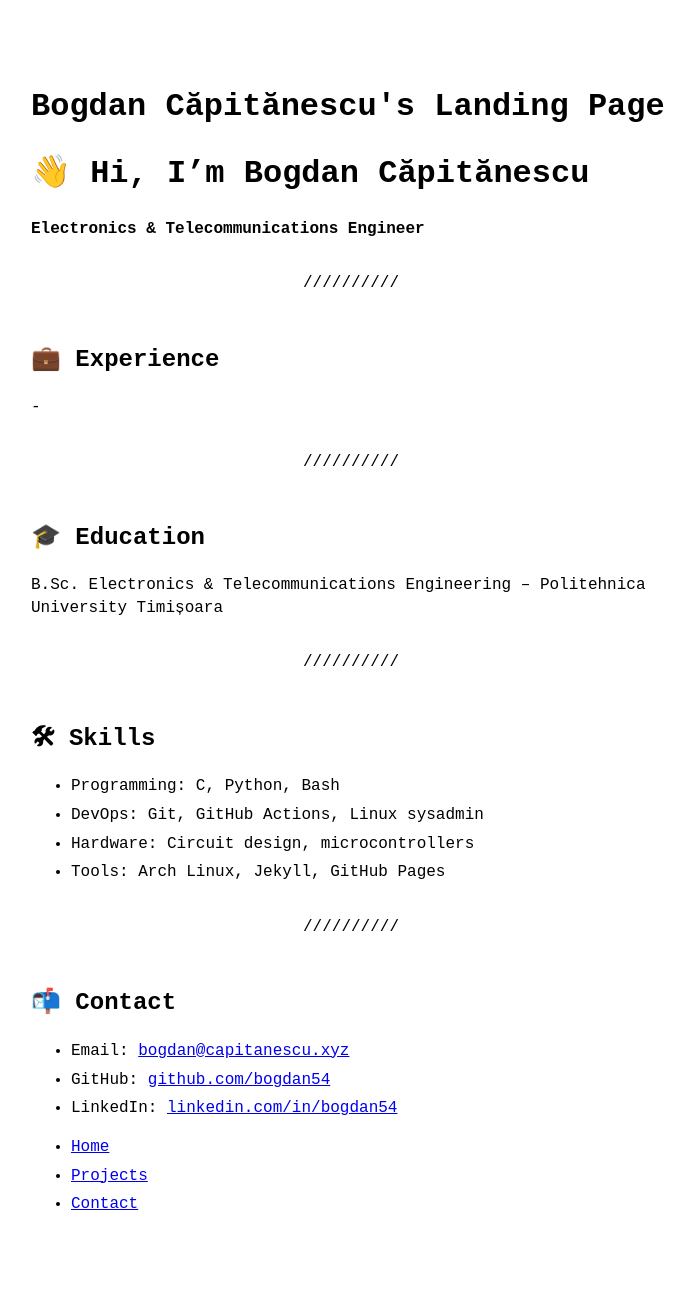
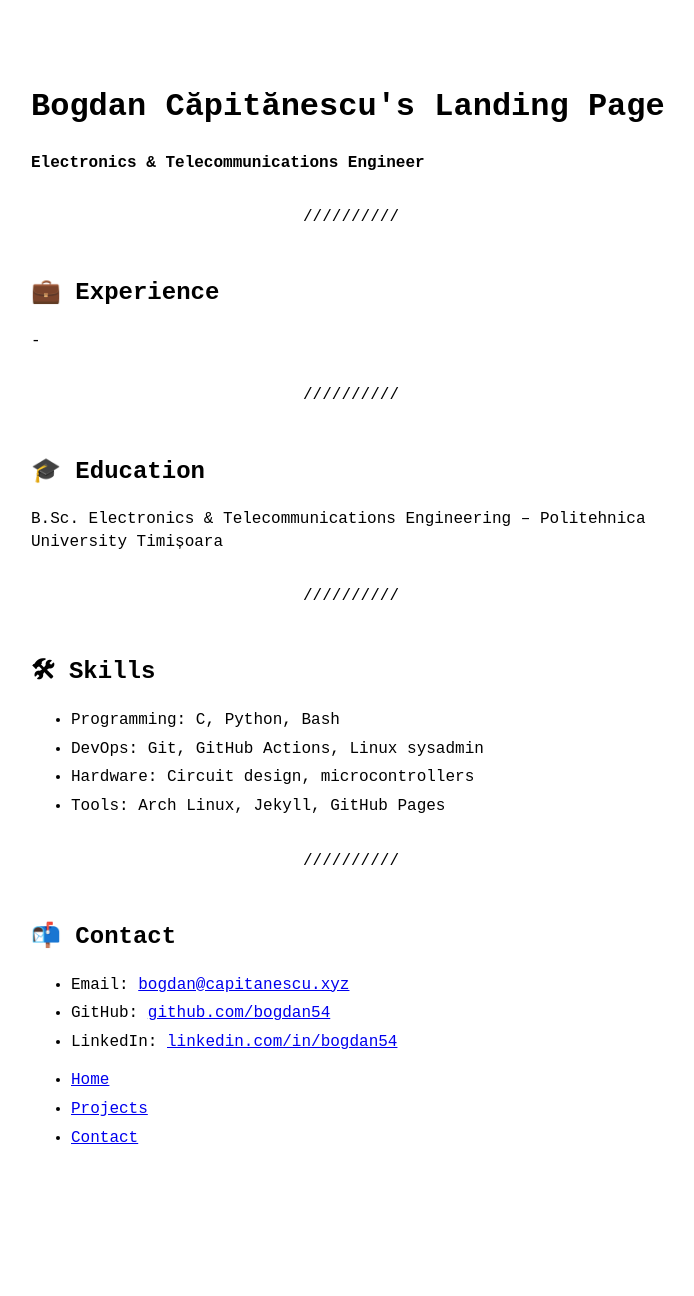
Before and after one commit to Bogdan54/bogdan54.github.io, a Jekyll site: the page built from index.md, in a window 1280 px wide. Shown: the whole page, without its empty margins (289-983 px from the left). Built offline with Jekyll 4.4.1, drawn with Linux system fonts in a browser that asks for light colours; our own code applies the rules of GitHub Pages for plain Markdown files; after the commit the page ends 1229 px from its top, so only the background shows below that.

Commit message:
Update index.md

```diff
--- a/index.md
+++ b/index.md
@@ -1,8 +1,6 @@
 ---
 layout: home
 ---
-
-# 👋 Hi, I’m Bogdan Căpitănescu
 
 **Electronics & Telecommunications Engineer**
 
```
